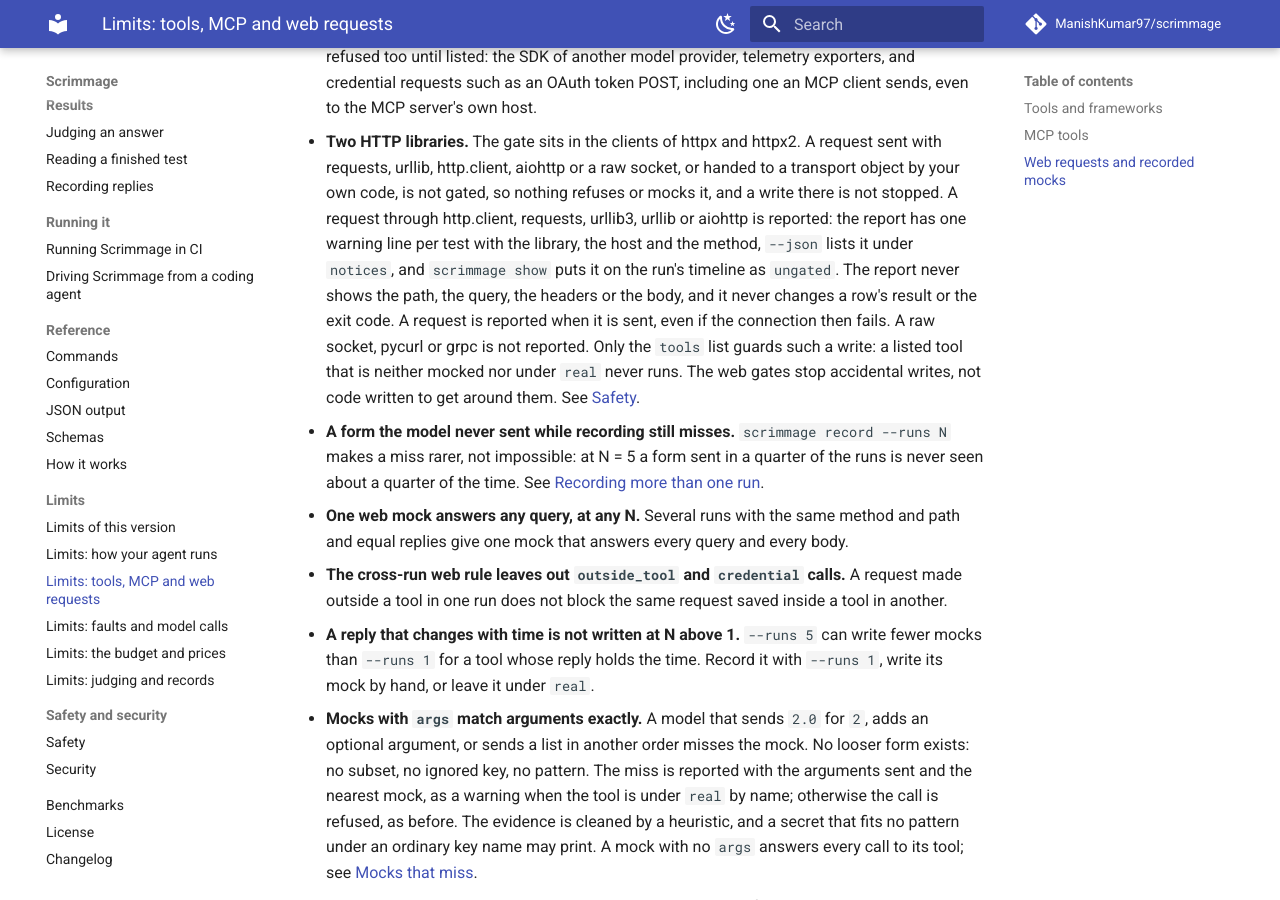
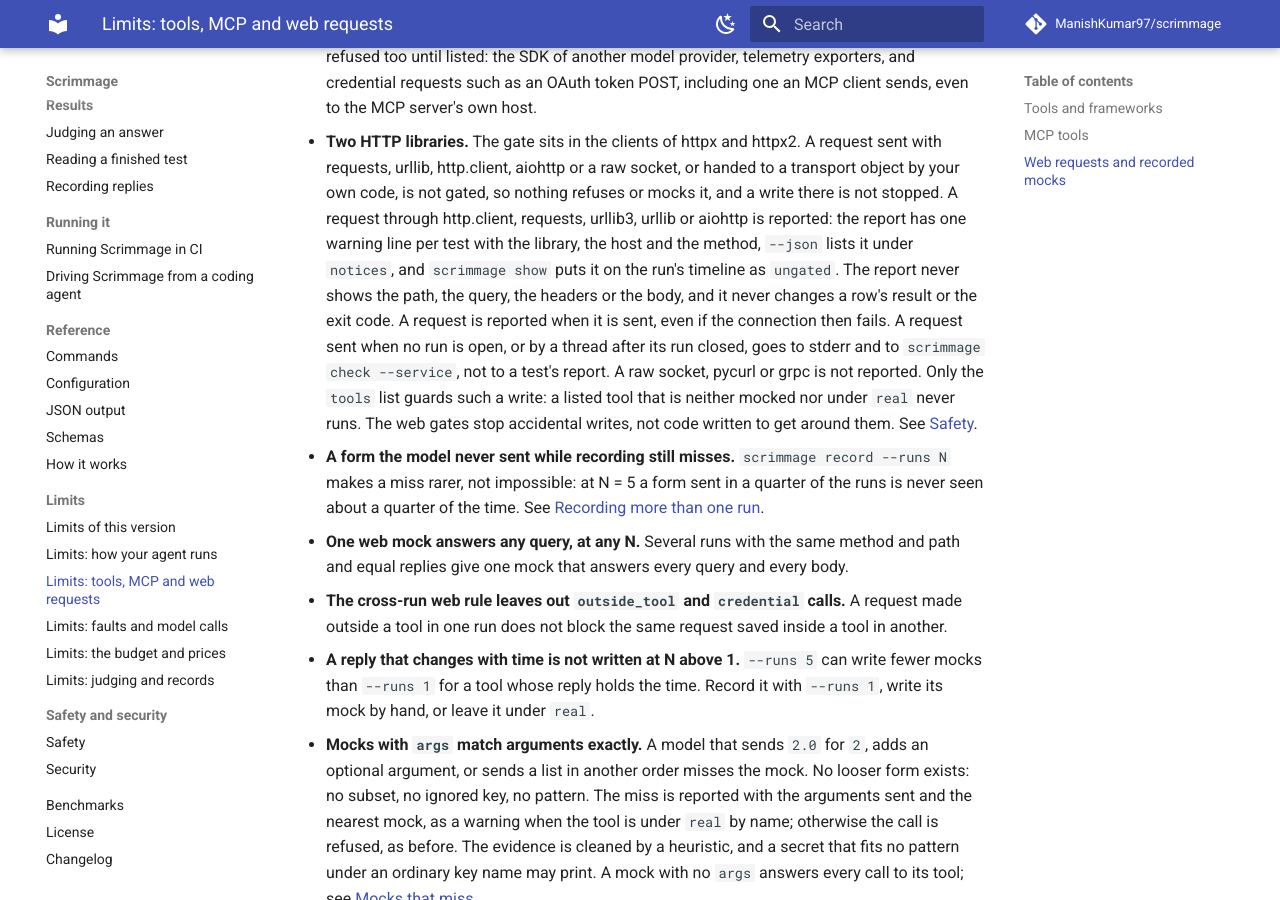
Before and after one commit to ManishKumar97/scrimmage, an MkDocs documentation site: the page built from docs/limits/calls.md, in a window 1280 px wide and 900 px high, scrolled down 3179 px. Built offline with MkDocs 1.6.1 and Material for MkDocs 9.7.7, drawn with Linux system fonts in a browser that asks for light colours; comment, search, counter and statistics services are not loaded.

Commit message:
docs(limits): say where a late ungated request is reported

```diff
--- a/docs/limits/calls.md
+++ b/docs/limits/calls.md
@@ -116,6 +116,7 @@ Limits of the tools Scrimmage gates, of MCP tools, and of web requests and recor
   A request through http.client, requests, urllib3, urllib or aiohttp is reported: the report has one warning line per test with the library, the host and the method, `--json` lists it under `notices`, and `scrimmage show` puts it on the run's timeline as `ungated`.
   The report never shows the path, the query, the headers or the body, and it never changes a row's result or the exit code.
   A request is reported when it is sent, even if the connection then fails.
+  A request sent when no run is open, or by a thread after its run closed, goes to stderr and to `scrimmage check --service`, not to a test's report.
   A raw socket, pycurl or grpc is not reported.
   Only the `tools` list guards such a write: a listed tool that is neither mocked nor under `real` never runs.
   The web gates stop accidental writes, not code written to get around them.
```
